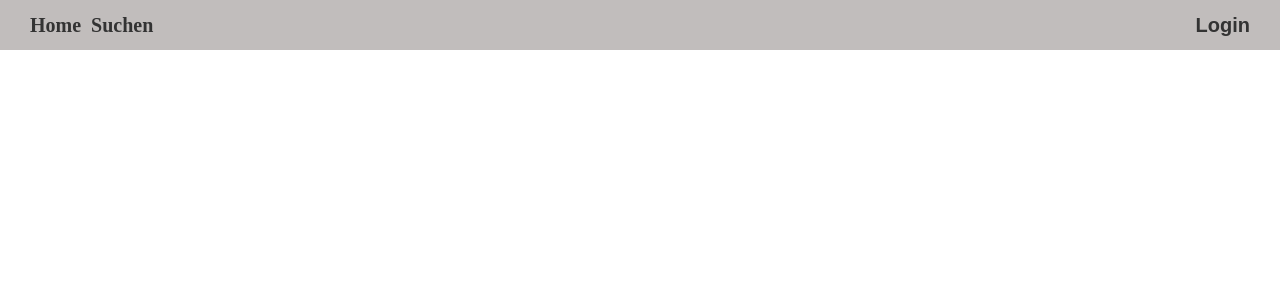
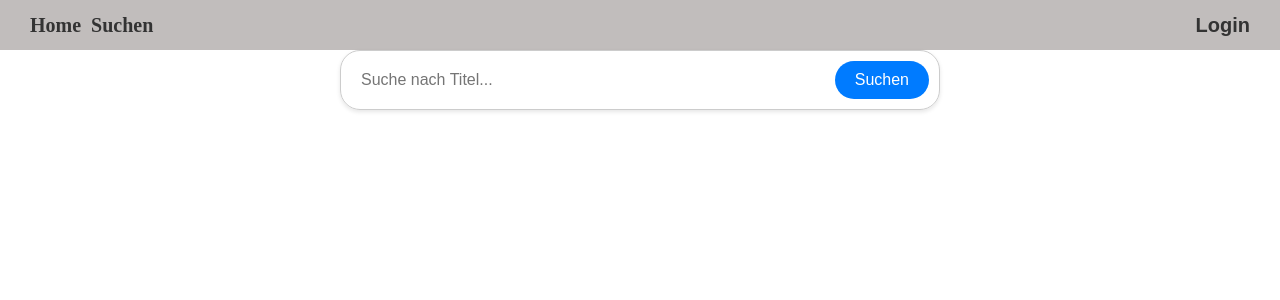
Before and after one commit to HeikoSchramek/No-SQL-Scharle, a Vue app in the folder frontend/: page /search in a window 1280 px wide. Before the commit this address had no page. Shown: the top 300 px of the page. Built offline with nearby package versions, Linux system fonts and the light colour scheme.

Commit message:
Autor Informationen

```diff
--- a/frontend/src/components/Login.vue
+++ b/frontend/src/components/Login.vue
@@ -51,12 +51,17 @@ export default {
     setLoginStatus(true);
     sessionStorage.setItem('userRole', data.role);
     sessionStorage.setItem('userId', data.userId);
+    sessionStorage.setItem('name', data.name); // Benutzername speichern
+
+    console.log(data);
+    console.log(sessionStorage.getItem('name'));
 
     this.$router.push(data.role === 'Admin' ? '/admin-dashboard' : '/user-dashboard');
   } catch (error) {
     console.error(error);
   }
-    },
+}
+
   },
 }
 </script>
--- a/frontend/src/components/PostBlog.vue
+++ b/frontend/src/components/PostBlog.vue
@@ -18,12 +18,12 @@
           </div>
           <button type="button" @click="removeSection(index)">Abschnitt entfernen</button>
         </div>
-      </form>
         <div class="buttons">
           <button type="button" @click="addSubheading">Unterüberschrift hinzufügen</button>
           <button type="button" @click="addTextField">Textfeld hinzufügen</button>
-        <button type="submit" @click="submitPost">Beitrag erstellen</button>
+          <button type="submit">Beitrag erstellen</button>
         </div>
+      </form>
     </div>
   </div>
 </template>
@@ -50,13 +50,20 @@ export default {
     },
     async submitPost() {
   try {
+    // Den Namen und die ID des Autors aus dem sessionStorage holen
+    const authorName = sessionStorage.getItem('name');
+    const authorId = sessionStorage.getItem('userId'); // Korrekt abrufen der Benutzer-ID
+    const requestBody = { ...this.post, author: authorName, authorId: authorId }; // Benutzer-ID zum Anfragekörper hinzufügen
+
+
     const response = await fetch('http://localhost:3000/blogposts', {
       method: 'POST',
       headers: {
         'Content-Type': 'application/json',
       },
-          body: JSON.stringify(this.post)
+      body: JSON.stringify(requestBody)
     });
+
     if (!response.ok) {
       throw new Error('Network response was not ok');
     }
@@ -67,7 +74,9 @@ export default {
     console.error('Es gab einen Fehler beim Erstellen des Blogbeitrags:', error);
     alert('Fehler beim Erstellen des Blogbeitrags.');
   }
-    },
+}
+
+,
     resetForm() {
       this.post.title = '';
       this.post.sections = [];
--- /dev/null
+++ b/frontend/src/components/SearchBlog.vue
@@ -0,0 +1,93 @@
+<template>
+    <div class="search-container">
+      <div class="search-bar">
+        <input type="text" v-model="searchTerm" placeholder="Suche nach Titel..." class="search-input">
+        <button @click="fetchBlogposts" class="search-button">Suchen</button>
+      </div>
+      <div class="blogposts-container">
+        <div v-for="post in blogposts" :key="post._id" class="blogpost-card">
+          <h3>{{ post.title }}</h3>
+          <p>Verfasst von {{ post.author }} am {{ new Date(post.date).toLocaleDateString() }}</p>
+          <!-- Weitere Details des Blogposts hier anzeigen -->
+        </div>
+      </div>
+    </div>
+  </template>
+
+
+  <script>
+  export default {
+    data() {
+      return {
+        searchTerm: '',
+        blogposts: []
+      };
+    },
+    methods: {
+      async fetchBlogposts() {
+        if (this.searchTerm.trim() === '') {
+          this.blogposts = [];
+          return;
+        }
+        try {
+          const response = await fetch(`http://localhost:3000/blogposts/search?term=${encodeURIComponent(this.searchTerm)}`);
+          if (!response.ok) {
+            throw new Error('Fehler beim Abrufen der Blogposts');
+          }
+          this.blogposts = await response.json();
+        } catch (error) {
+          console.error('Fehler beim Abrufen der Blogposts:', error);
+        }
+      }
+    }
+  }
+  </script>
+
+  <style>
+  .search-bar {
+  display: flex;
+  justify-content: space-between;
+  align-items: center;
+  width: 100%;
+  max-width: 600px; /* Anpassen nach Bedarf */
+  margin: 0 auto;
+  padding: 10px;
+  border: 1px solid #ccc;
+  border-radius: 20px;
+  box-shadow: 0 2px 4px rgba(0,0,0,0.1);
+}
+
+.search-input {
+  flex-grow: 1;
+  margin-right: 10px;
+  padding: 10px;
+  border: none;
+  border-radius: 20px;
+  font-size: 16px;
+}
+
+.search-input:focus {
+  outline: none;
+}
+
+.search-button {
+  padding: 10px 20px;
+  background-color: #007bff;
+  color: white;
+  border: none;
+  border-radius: 20px;
+  cursor: pointer;
+  font-size: 16px;
+  transition: background-color 0.2s, transform 0.2s;
+}
+
+.search-button:hover {
+  background-color: #0056b3;
+  transform: scale(1.05);
+}
+
+.search-button:focus {
+  outline: none;
+}
+
+  </style>
--- a/frontend/src/components/showBlog.vue
+++ b/frontend/src/components/showBlog.vue
@@ -1,7 +1,7 @@
 <template>
     <div class="blog-post" v-if="post">
       <h1>{{ post.title }}</h1>
-      <p>{{ formatDate(post.date) }}</p>
+      <p>{{ formatDate(post.date) }}, {{post.author}}</p>
       <div v-for="(section, index) in post.sections" :key="index">
         <h3 v-if="section.type === 'subheading'">{{ section.text }}</h3>
         <p v-if="section.type === 'text'">{{ section.text }}</p>
--- a/frontend/src/router/index.js
+++ b/frontend/src/router/index.js
@@ -22,6 +22,9 @@ const router = createRouter({
     },{
       path: '/user-profile',
       component: () => import('../components/UserProfil.vue'),
+    },{
+      path: '/search',
+      component: () => import('../components/SearchBlog.vue'),
     }
 
 
```
Lines whose indentation alone changed are shown as unchanged.
